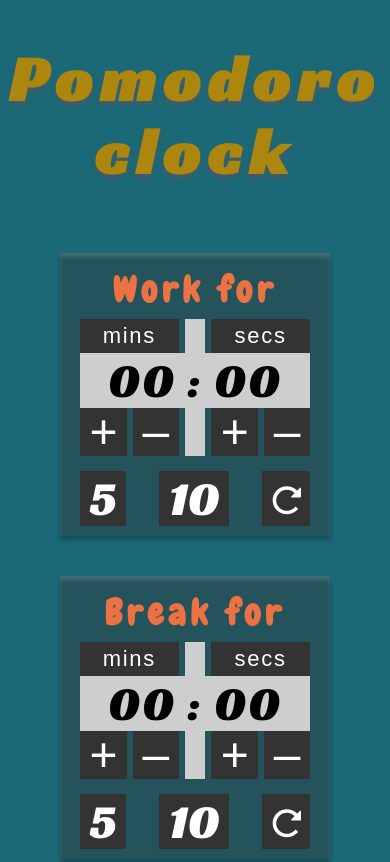
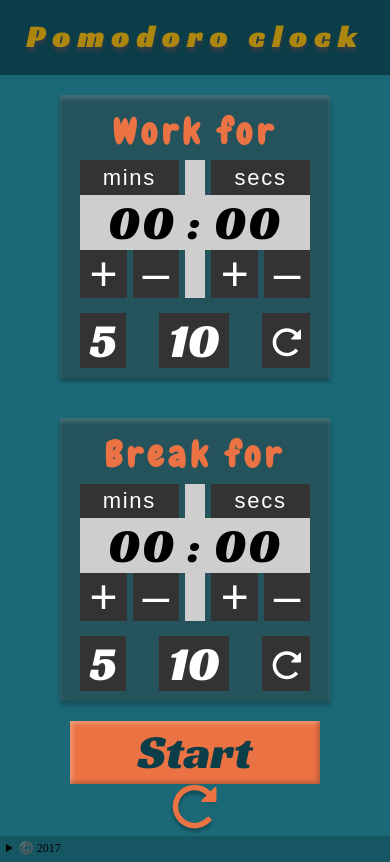
Before and after one commit to malcolmsgc/FCC-Pomodoro, a plain HTML site: page html/index.html in a window 390 px wide. Shown: the top 862 px of the page. Drawn offline with nearby package versions, Linux system fonts and the light colour scheme; files that its build step writes are made by us from their sources; files whose address does not match are found by name.

Commit message:
main button style, header on phone

```diff
--- a/html/index.html
+++ b/html/index.html
@@ -100,7 +100,7 @@
                     </div>
                 </aside>
             </section>
-
+            <div class="count-down"></div>
             <div class="btn main-btn">Start</div>
             <object class="reset main-reset" type="image/svg+xml" data="../assets/reset-counter.svg">
                 Reset
--- a/scss/app.scss
+++ b/scss/app.scss
@@ -1,5 +1,7 @@
 @import "./modules/vars";
+@import "./modules/app-media-sml";
 @import "./partials/set-timer";
+@import "./partials/count-down";
 
 body {
     display: flex;
@@ -60,10 +62,17 @@ footer {
 
 .main-btn {
     background-color: $colour-accent1;
-    max-width: max-content;
+    max-width: 5em;
+    min-width: max-content;
     padding: 0.1em;
     font-size: 4.8em;
     line-height: 1.1em;
     color: $btn-text;
     margin: 0 auto;
+    box-shadow: -2px -2px 4px rgba(#000, 0.25) inset,
+                2px 2px 4px rgba(#fff, 0.35) inset;
 }
+
+@media (max-width: 593px) {
+ @include phoneheader;
+}
--- /dev/null
+++ b/scss/modules/_app-media-sml.scss
@@ -0,0 +1,11 @@
+@import "./vars";
+
+@mixin phoneheader {
+    header {
+        background-color: $btn-text;
+        h1 {
+        color: $colour-accent2;
+        font-size: 3em;
+        }
+    }
+}
--- /dev/null
+++ b/scss/partials/_count-down.scss
@@ -0,0 +1 @@
+@import "../modules/vars";
```
